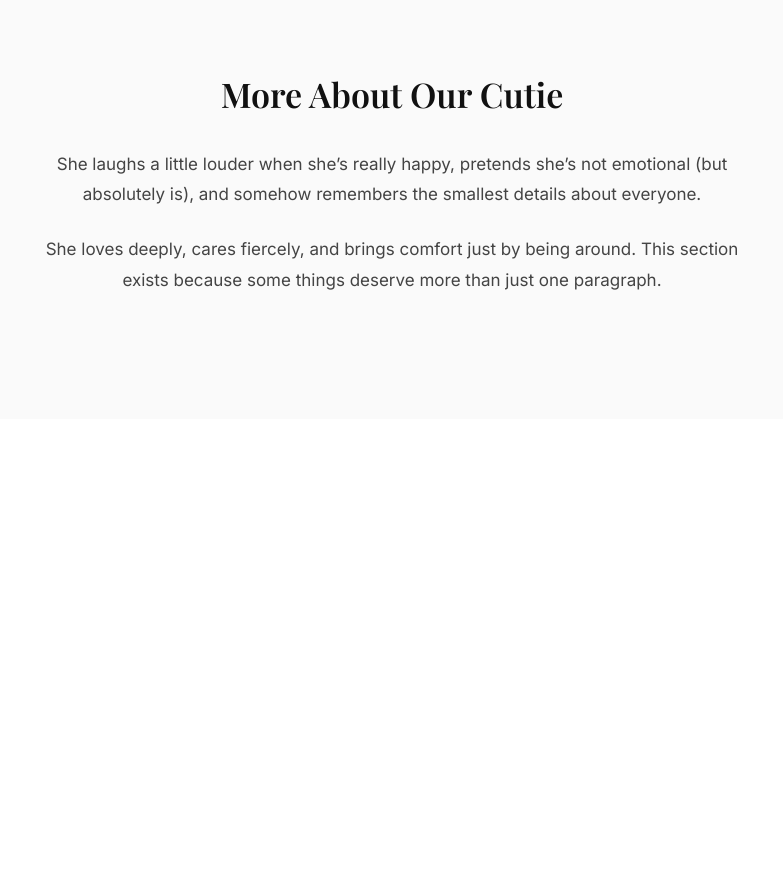
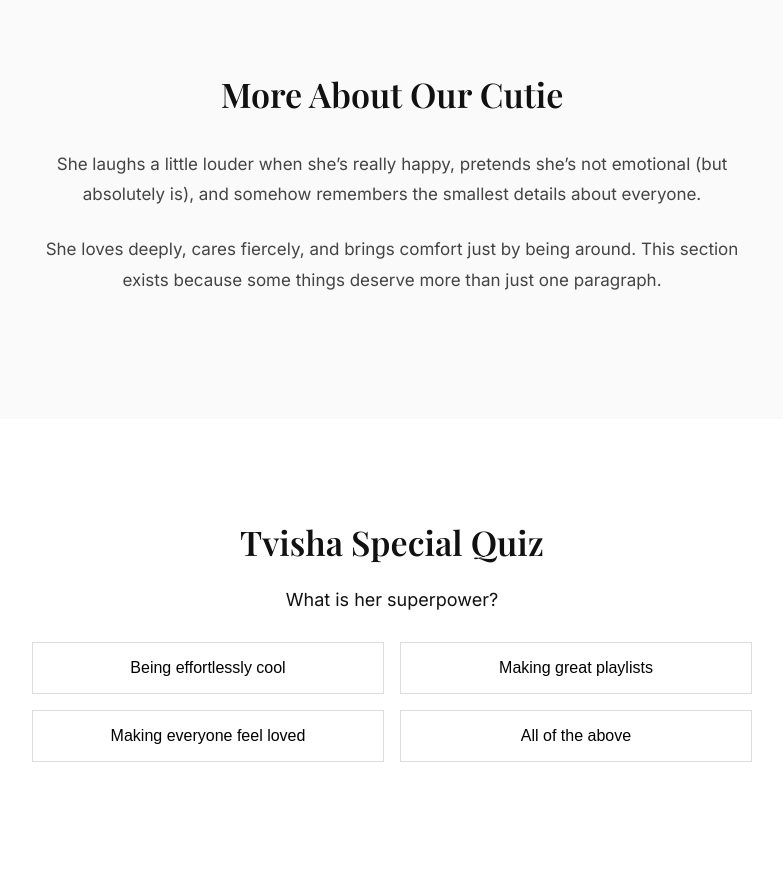
Before and after one commit to radhikajjoshi/sagar-site-fresh, a plain HTML site: page index.html in a window 1280 px wide. Shown: the part 3552-4438 px from the top of the page, without its empty margins (248-1031 px from the left). Before the commit the page ends 3971 px from the top, so only its background shows below. Drawn offline with nearby package versions, Linux system fonts and the light colour scheme.

Commit message:
Add Tvisha Special Quiz section

```diff
--- a/css/style.css
+++ b/css/style.css
@@ -191,3 +191,49 @@ body {
   margin-bottom: 24px;
   text-align: center;
 }
+.quiz {
+  padding: 100px 24px;
+}
+
+.quiz .container {
+  max-width: 720px;
+  margin: 0 auto;
+  text-align: center;
+}
+
+.quiz h2 {
+  font-family: 'Playfair Display', serif;
+  font-size: 34px;
+  margin-bottom: 24px;
+}
+
+.quiz-question {
+  font-size: 18px;
+  margin-bottom: 32px;
+}
+
+.quiz-options {
+  display: grid;
+  grid-template-columns: repeat(2, 1fr);
+  gap: 16px;
+  margin-bottom: 24px;
+}
+
+.quiz-options button {
+  padding: 16px;
+  border: 1px solid #ddd;
+  background: white;
+  cursor: pointer;
+  font-size: 16px;
+  transition: all 0.2s ease;
+}
+
+.quiz-options button:hover {
+  background: #f5f5f5;
+}
+
+.quiz-result {
+  font-size: 18px;
+  margin-top: 16px;
+  color: #444;
+}
--- a/index.html
+++ b/index.html
@@ -99,6 +99,24 @@ LOVE YOU GIRL <3
     </p>
   </div>
 </section>
+<section class="quiz">
+  <div class="container">
+    <h2>Tvisha Special Quiz</h2>
+    <p class="quiz-question">
+      What is her superpower?
+    </p>
+
+    <div class="quiz-options">
+      <button data-answer="wrong">Being effortlessly cool</button>
+      <button data-answer="wrong">Making great playlists</button>
+      <button data-answer="correct">Making everyone feel loved</button>
+      <button data-answer="wrong">All of the above</button>
+    </div>
+
+    <p class="quiz-result" id="quizResult"></p>
+  </div>
+</section>
+<script src="js/main.js"></script>
 
 </body>
 
--- /dev/null
+++ b/js/main.js
@@ -0,0 +1,12 @@
+const buttons = document.querySelectorAll('.quiz-options button');
+const result = document.getElementById('quizResult');
+
+buttons.forEach(button => {
+  button.addEventListener('click', () => {
+    if (button.dataset.answer === 'correct') {
+      result.textContent = 'Correct 💖 Obviously.';
+    } else {
+      result.textContent = 'Wrong… but still cute 😄';
+    }
+  });
+});
```
